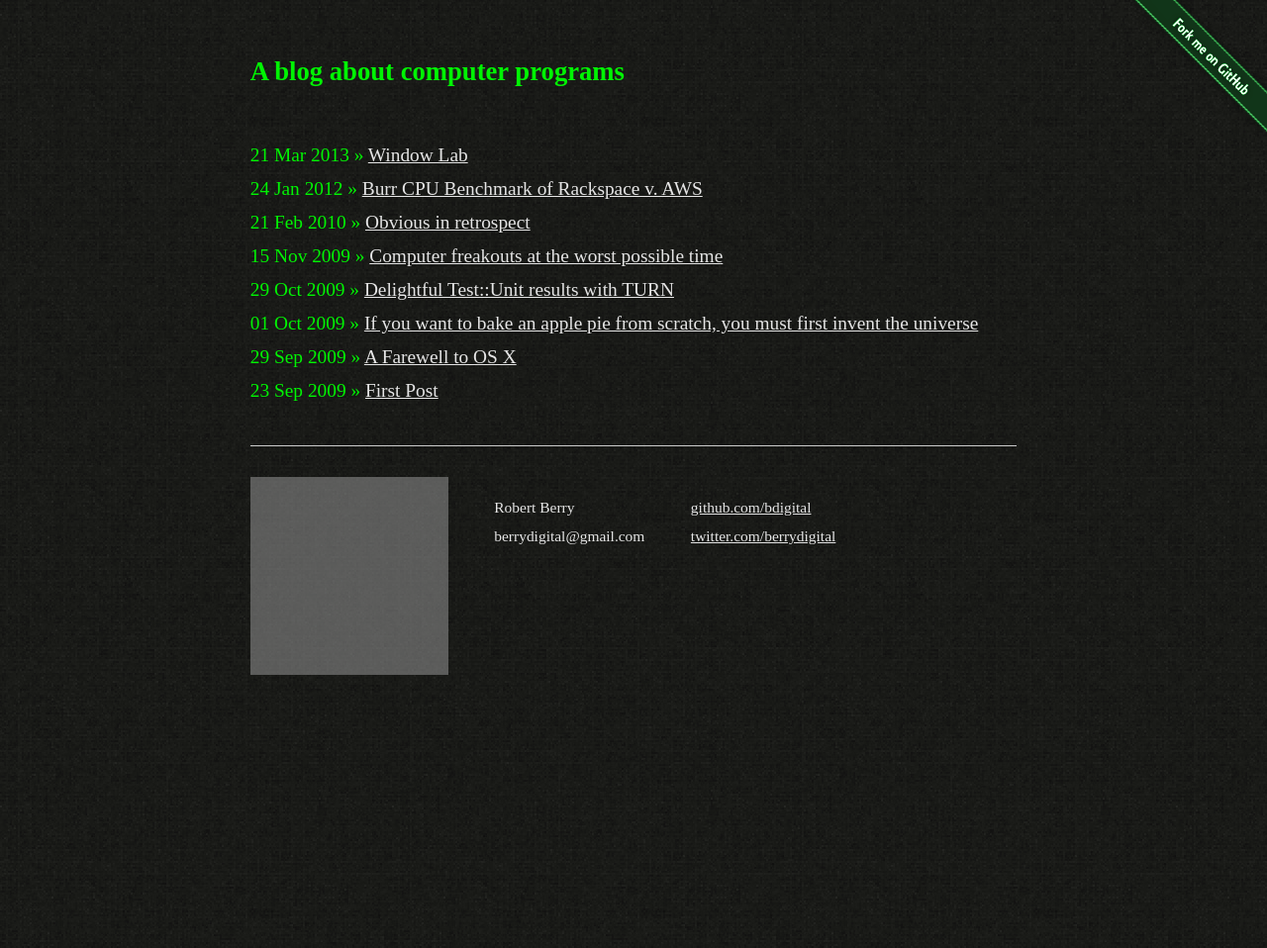
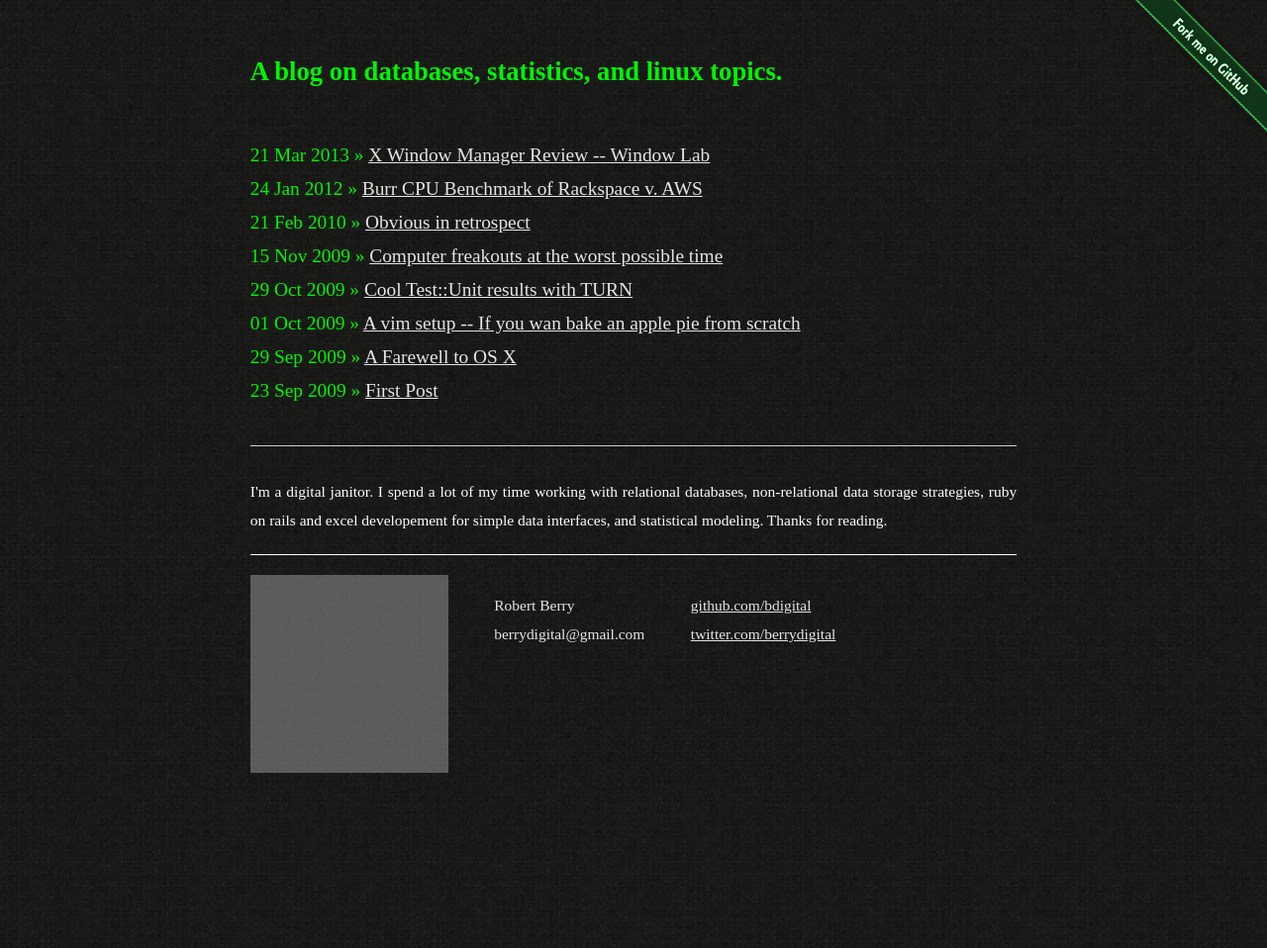
Before and after one commit to no0p/no0p.github.io, a Jekyll site: the page built from index.html, in a window 1280 px wide. Shown: the whole page at 99% size. Built offline with Jekyll 4.4.1, drawn with Linux system fonts in a browser that asks for light colours; Markdown is read by kramdown in place of the engine named in the settings; grey boxes are pictures that could not be loaded.

Commit message:
some verbage changes

```diff
--- a/_layouts/default.html
+++ b/_layouts/default.html
@@ -19,16 +19,20 @@
 <div class="site">
 
   <div class="title">
-    <a href="/">A blog about computer programs</a>
+    <a href="/">A blog on databases, statistics, and linux topics.</a>
   </div>
 
 
   {{ content }}
 
   <div class="footer">
+    <div class="about">
+    I'm a digital janitor.  I spend a lot of my time working with relational databases, non-relational data storage strategies, ruby on rails and excel developement for simple data interfaces, and statistical modeling.  Thanks for reading.
+    </div>
+
     <div class="contact">
-<img src="https://secure.gravatar.com/avatar/d1b8c2418e72a99c3772ae7dc9fe0736" style="opacity: 0.5"/>
-</div>
+      <img src="https://secure.gravatar.com/avatar/d1b8c2418e72a99c3772ae7dc9fe0736" style="opacity: 0.5"/>
+    </div>
     <div class="contact">
       <p>
         Robert Berry<br />
@@ -42,6 +46,8 @@
       </p>
     </div>
   </div>
+
+
 </div>
 
 <a href="http://github.com/bdigital"><img style="position: absolute; top: 0; right: 0; border: 0;" src="/images/forkme_right_greenish_aa0000.png" alt="Fork me on GitHub" /></a>
--- a/_posts/2009-10-1-bakeanapplepie.textile
+++ b/_posts/2009-10-1-bakeanapplepie.textile
@@ -1,6 +1,6 @@
 ---
 layout: post
-title: If you want to bake an apple pie from scratch, you must first invent the universe
+title: A vim setup -- If you wan bake an apple pie from scratch
 ---
 
 h1. {{ page.title }}
--- a/_posts/2009-10-29-turn.textile
+++ b/_posts/2009-10-29-turn.textile
@@ -1,6 +1,6 @@
 ---
 layout: post
-title: Delightful Test::Unit results with TURN
+title: Cool Test::Unit results with TURN
 ---
 
 h1. {{ page.title }}
--- a/_posts/2013-03-21-cool_window_manager.textile
+++ b/_posts/2013-03-21-cool_window_manager.textile
@@ -1,6 +1,6 @@
 ---
 layout: post
-title: Window Lab
+title: X Window Manager Review -- Window Lab
 ---
 
 h1. {{ page.title }}
--- a/css/screen.css
+++ b/css/screen.css
@@ -212,3 +212,10 @@ ul.posts {
 .caption {
 	font-size: 75%;
 }
+
+.about {
+  color: white;
+  border-bottom: 1px solid white;
+  padding-bottom: 20px;
+  margin-bottom: 20px;
+}
```
Also changed, not shown: 1 other file.
